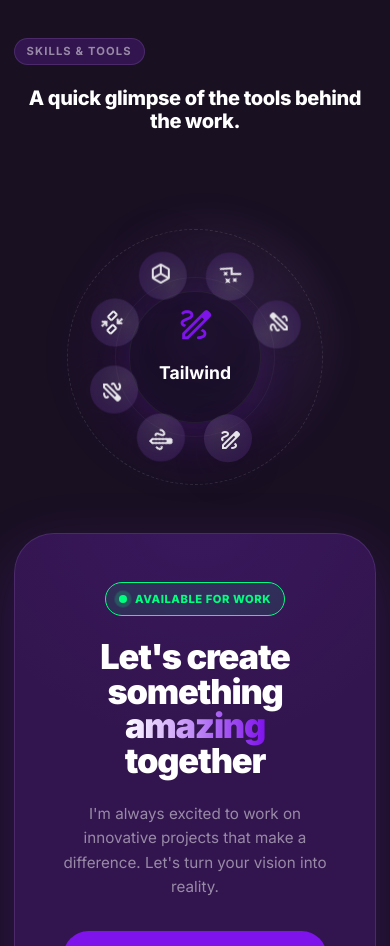
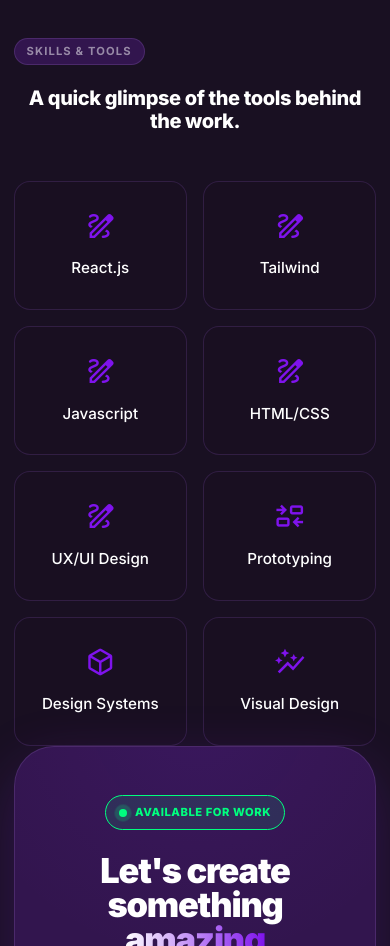
Before and after one commit to reactive-rajat/pixel_kaarigar, a React (Vite) app: page / in a window 390 px wide. Shown: the part 2500-3446 px from the top of the page. Built offline with nearby package versions, Linux system fonts and the light colour scheme.

Commit message:
refactor: replace orbital skills visualization with a responsive bento grid layout

```diff
--- a/src/pages/Hero/Hero.css
+++ b/src/pages/Hero/Hero.css
@@ -292,199 +292,71 @@
             gap: 1rem;
           }
 
-          .skills-glimpse {
-            --orbit-radius: clamp(7.5rem, 15vw, 10rem);
-            position: relative;
-            min-height: clamp(24rem, 42vw, 32rem);
+          .skills-bento-grid {
             display: grid;
-            place-items: center;
-            overflow: hidden;
-            isolation: isolate;
-            border-radius: var(--card-radius-lg);
+            grid-template-columns: repeat(4, 1fr);
+            gap: 1rem;
+            width: 100%;
           }
 
-          .skills-orbit-glow {
-            position: absolute;
-            inset: 12%;
-            border-radius: 50%;
-            background:
-              radial-gradient(
-                circle,
-                color-mix(in srgb, var(--color-primary) 18%, transparent) 0%,
-                color-mix(in srgb, var(--color-primary) 7%, transparent) 42%,
-                transparent 72%
-              ),
-              radial-gradient(
-                circle at 72% 28%,
-                color-mix(in srgb, var(--color-secondary) 14%, transparent),
-                transparent 58%
-              );
-            filter: blur(22px);
-            opacity: 0.95;
-            animation: orbit-glow-shift 8s ease-in-out infinite;
-          }
-
-          .skills-orbit-path {
-            position: absolute;
-            top: 50%;
-            left: 50%;
-            border-radius: 50%;
-            pointer-events: none;
-            transform: translate(-50%, -50%);
-          }
-
-          .skills-orbit-path-outer {
-            width: clamp(16rem, 30vw, 26rem);
-            height: clamp(16rem, 30vw, 26rem);
-            border: 1px dashed color-mix(in srgb, var(--surface-light) 16%, transparent);
-            opacity: 0.75;
-          }
-
-          .skills-orbit-path-inner {
-            width: clamp(10rem, 22vw, 25rem);
-            height: clamp(10rem, 22vw, 25rem);
-            border: 1px solid color-mix(in srgb, var(--surface-light) 8%, transparent);
-            opacity: 0.55;
-          }
-
-          .skills-orbit-core {
-            position: absolute;
-            top: 50%;
-            left: 50%;
-            width: clamp(8.25rem, 15vw, 18rem);
-            height: clamp(8.25rem, 15vw, 18rem);
-            transform: translate(-50%, -50%);
-            border-radius: 50%;
-            background: color-mix(in srgb, var(--color-card-alt) 92%, transparent);
-            border: 1px solid color-mix(in srgb, var(--surface-light) 10%, transparent);
-            box-shadow:
-              0 18px 42px var(--color-primary-glow),
-              inset 0 0 32px color-mix(in srgb, var(--color-primary) 14%, transparent);
-            opacity: 0.55;
-          }
-
-          .skills-center-spotlight {
-            position: absolute;
-            top: 50%;
-            left: 50%;
-            z-index: 3;
-            width: min(12rem, 60%);
-            transform: translate(-50%, -50%);
+          .skill-bento-card {
+            position: relative;
             display: flex;
             flex-direction: column;
             align-items: center;
             justify-content: center;
             gap: 0.85rem;
+            padding: 1.75rem 0.5rem;
+            background: color-mix(in srgb, var(--color-bg-main) 60%, transparent);
+            border: 1px solid color-mix(in srgb, var(--color-border) 60%, transparent);
+            border-radius: 1rem;
             text-align: center;
-            pointer-events: none;
+            overflow: hidden;
+            isolation: isolate;
+            transition: border-color 0.3s ease, background 0.3s ease, box-shadow 0.3s ease;
           }
 
-          .skills-center-icon {
-            font-size: clamp(2.2rem, 5vw, 3.2rem) !important;
-            line-height: 1;
-            color: var(--color-primary);
-            filter: drop-shadow(0 10px 24px var(--color-primary-glow));
-          }
-
-          .skills-center-label {
-            color: var(--color-text);
-            max-width: 16ch;
-            margin: 0;
-          }
-
-          .skills-highlight-node {
-            --skill-angle: 0deg;
-            position: absolute;
-            inset: 0;
-            animation: orbit-rotate 34s linear infinite;
-          }
-
-          .skills-highlight-node-0 {
-            --skill-angle: -90deg;
-          }
-
-          .skills-highlight-node-1 {
-            --skill-angle: -45deg;
-          }
-
-          .skills-highlight-node-2 {
-            --skill-angle: 0deg;
-          }
-
-          .skills-highlight-node-3 {
-            --skill-angle: 45deg;
-          }
-
-          .skills-highlight-node-4 {
-            --skill-angle: 90deg;
-          }
-
-          .skills-highlight-node-5 {
-            --skill-angle: 135deg;
-          }
-
-          .skills-highlight-node-6 {
-            --skill-angle: 180deg;
-          }
-
-          .skills-highlight-node-7 {
-            --skill-angle: 225deg;
-          }
-
-          .skills-highlight-shell {
+          .skill-bento-glow {
             position: absolute;
             top: 50%;
             left: 50%;
-            width: clamp(3.2rem, 6vw, 4rem);
-            height: clamp(3.2rem, 6vw, 4rem);
-            transform: translate(-50%, -50%) translateX(var(--orbit-radius)) scale(1);
-            transform-origin: center;
-            transition:
-              transform 1s cubic-bezier(0.22, 1, 0.36, 1),
-              opacity 0.45s ease;
-            z-index: 2;
+            width: 3rem;
+            height: 3rem;
+            border-radius: 50%;
+            background: var(--color-primary);
+            filter: blur(28px);
+            transform: translate(-50%, -50%);
+            opacity: 0;
+            transition: opacity 0.3s ease, transform 0.3s ease;
+            z-index: -1;
           }
 
-          .skills-highlight-pill {
-            width: 100%;
-            height: 100%;
-            display: grid;
-            place-items: center;
-            border-radius: 100%;
-            background:
-              radial-gradient(
-                circle at 30% 30%,
-                color-mix(in srgb, var(--surface-light) 12%, transparent),
-                color-mix(in srgb, var(--color-bg-soft) 86%, transparent) 98%,
-                color-mix(in srgb, var(--color-bg-main) 98%, transparent)
-              );
-            border-color: color-mix(in srgb, var(--surface-light) 6%, var(--color-border));
-            color: var(--color-text);
-            box-shadow: 0 14px 30px color-mix(in srgb, var(--color-bg-main) 30%, transparent);
-            animation: orbit-counter-rotate 34s linear infinite;
-            transition:
-              background 0.35s ease,
-              border-color 0.35s ease,
-              box-shadow 0.35s ease,
-              opacity 0.35s ease;
+          .skill-bento-card:hover {
+            background: color-mix(in srgb, var(--surface-light) 50%, transparent);
+            border-color: color-mix(in srgb, var(--color-primary) 30%, transparent);
+            box-shadow: 0 4px 20px color-mix(in srgb, var(--color-primary) 10%, transparent);
           }
 
-          .skills-highlight-node.is-active {
-            z-index: 1;
+          .skill-bento-card:hover .skill-bento-glow {
+            opacity: 0.15;
+            transform: translate(-50%, -50%) scale(2.5);
           }
 
-          .skills-highlight-node.is-active .skills-highlight-shell {
-            transform: translate(-50%, -50%) translateX(calc(var(--orbit-radius) * 0.5)) scale(0.58);
-            opacity: 0;
+          .skill-bento-icon {
+            font-size: 2rem !important;
+            color: var(--color-primary);
+            transition: transform 0.3s ease, color 0.3s ease;
           }
 
-          .skills-highlight-node.is-active .skills-highlight-pill {
-            opacity: 0.15;
+          .skill-bento-card:hover .skill-bento-icon {
+            transform: scale(1.1);
           }
 
-          .skills-highlight-icon {
-            color: currentColor;
-            opacity: 0.88;
+          .skill-bento-name {
+            color: var(--color-text);
+            font-weight: 500;
+            font-size: 0.95rem;
+            margin: 0;
           }
 
           .section-kicker {
@@ -580,38 +452,6 @@
 
             to {
               transform: translateX(-50%);
-            }
-          }
-
-          @keyframes orbit-glow-shift {
-            0%, 100% {
-              transform: scale(1) translateY(0);
-              opacity: 0.88;
-            }
-
-            50% {
-              transform: scale(1.08) translateY(-0.4rem);
-              opacity: 1;
-            }
-          }
-
-          @keyframes orbit-rotate {
-            from {
-              transform: rotate(var(--skill-angle));
-            }
-
-            to {
-              transform: rotate(calc(var(--skill-angle) + 360deg));
-            }
-          }
-
-          @keyframes orbit-counter-rotate {
-            from {
-              transform: rotate(0deg);
-            }
-
-            to {
-              transform: rotate(-360deg);
             }
           }
 
@@ -730,22 +570,8 @@
               min-height: 5rem;
             }
 
-            .skills-glimpse {
-              --orbit-radius: clamp(5.5rem, 22vw, 7rem);
-              min-height: 22rem;
-            }
-
-            .skills-highlight-shell {
-              width: 3rem;
-              height: 3rem;
-            }
-
-            .skills-highlight-node.is-active .skills-highlight-shell {
-              transform: translate(-50%, -50%) translateX(calc(var(--orbit-radius) * 0.48)) scale(0.5);
-            }
-
-            .skills-center-icon {
-              font-size: 2.2rem;
+            .skills-bento-grid {
+              grid-template-columns: repeat(2, 1fr);
             }
 
             .testimonial-shell {
--- a/src/pages/Hero/Hero.jsx
+++ b/src/pages/Hero/Hero.jsx
@@ -86,7 +86,6 @@
 const Hero = ({ setActivePage }) => {
   const [activeProjectIndex, setActiveProjectIndex] = useState(0);
   const [activeTestimonialIndex, setActiveTestimonialIndex] = useState(0);
-  const [activeSkillIndex, setActiveSkillIndex] = useState(0);
   const [isProjectPaused, setIsProjectPaused] = useState(false);
   const [isTestimonialPaused, setIsTestimonialPaused] = useState(false);
   const [startSnapshotCount, setStartSnapshotCount] = useState(false);
@@ -146,22 +145,7 @@
     return () => window.clearInterval(intervalId);
   }, [isTestimonialPaused]);
 
-  useEffect(() => {
-    if (skillHighlights.length <= 1) {
-      return;
-    }
-
-    const intervalId = window.setInterval(() => {
-      setActiveSkillIndex((currentIndex) => {
-        return (currentIndex + 1) % skillHighlights.length;
-      });
-    }, 3600);
-
-    return () => window.clearInterval(intervalId);
-  }, [skillHighlights]);
-
   const activeProject = showcaseProjects[activeProjectIndex];
-  const activeSkill = skillHighlights[activeSkillIndex];
   const activeTestimonial = testimonials[activeTestimonialIndex];
 
   return (
@@ -424,51 +408,30 @@
               </h3>
             </div>
 
-            <div className="skills-glimpse">
-              <div className="skills-orbit-glow" aria-hidden="true"></div>
-              <div className="skills-orbit-path skills-orbit-path-outer" aria-hidden="true"></div>
-              <div className="skills-orbit-path skills-orbit-path-inner" aria-hidden="true"></div>
-              <div className="skills-orbit-core" aria-hidden="true"></div>
-
-              <AnimatePresence initial={false} mode="wait">
+            <div className="skills-bento-grid">
+              {skillHighlights.map((skill, index) => (
                 <motion.div
-                  key={activeSkill.name}
-                  className="skills-center-spotlight"
-                  initial={{ opacity: 0, y: -32, x: -96, scale: 0.8 }}
-                  animate={{ opacity: 1, y: -48, x: -96, scale: 1.1 }}
-                  exit={{ opacity: 0, y: -16, scale: 0.92 }}
-                  transition={{ duration: 0.45, ease: [0.22, 1, 0.36, 1] }}
-                >
-                  <span className="material-symbols-outlined skills-center-icon">
-                    {activeSkill.icon}
-                  </span>
-                  <h4 className="skills-center-label">{activeSkill.name}</h4>
-                </motion.div>
-              </AnimatePresence>
-              {skillHighlights.map((skill, index) => (
-                <motion.span
                   key={skill.name}
-                  className={`skills-highlight-node skills-highlight-node-${index} ${
-                    index === activeSkillIndex ? "is-active" : ""
-                  }`}
+                  className="skill-bento-card"
                   initial={{ opacity: 0, y: 20 }}
                   whileInView={{ opacity: 1, y: 0 }}
-                  viewport={{ once: true, amount: 0.5 }}
+                  viewport={{ once: true, amount: 0.1 }}
                   transition={{
-                    duration: 0.45,
-                    delay: index * 0.06,
+                    duration: 0.5,
+                    delay: index * 0.08,
                     ease: [0.22, 1, 0.36, 1],
                   }}
-                  aria-current={index === activeSkillIndex ? "true" : undefined}
+                  whileHover={{
+                    y: -5,
+                    transition: { duration: 0.2, ease: "easeOut" }
+                  }}
                 >
-                  <span className="skills-highlight-shell">
-                    <span className="skills-highlight-pill">
-                      <span className="material-symbols-outlined icon-sm skills-highlight-icon">
-                        {skill.icon}
-                      </span>
-                    </span>
+                  <div className="skill-bento-glow" aria-hidden="true" />
+                  <span className="material-symbols-outlined skill-bento-icon">
+                    {skill.icon}
                   </span>
-                </motion.span>
+                  <p className="skill-bento-name">{skill.name}</p>
+                </motion.div>
               ))}
             </div>
           </motion.section>
```
